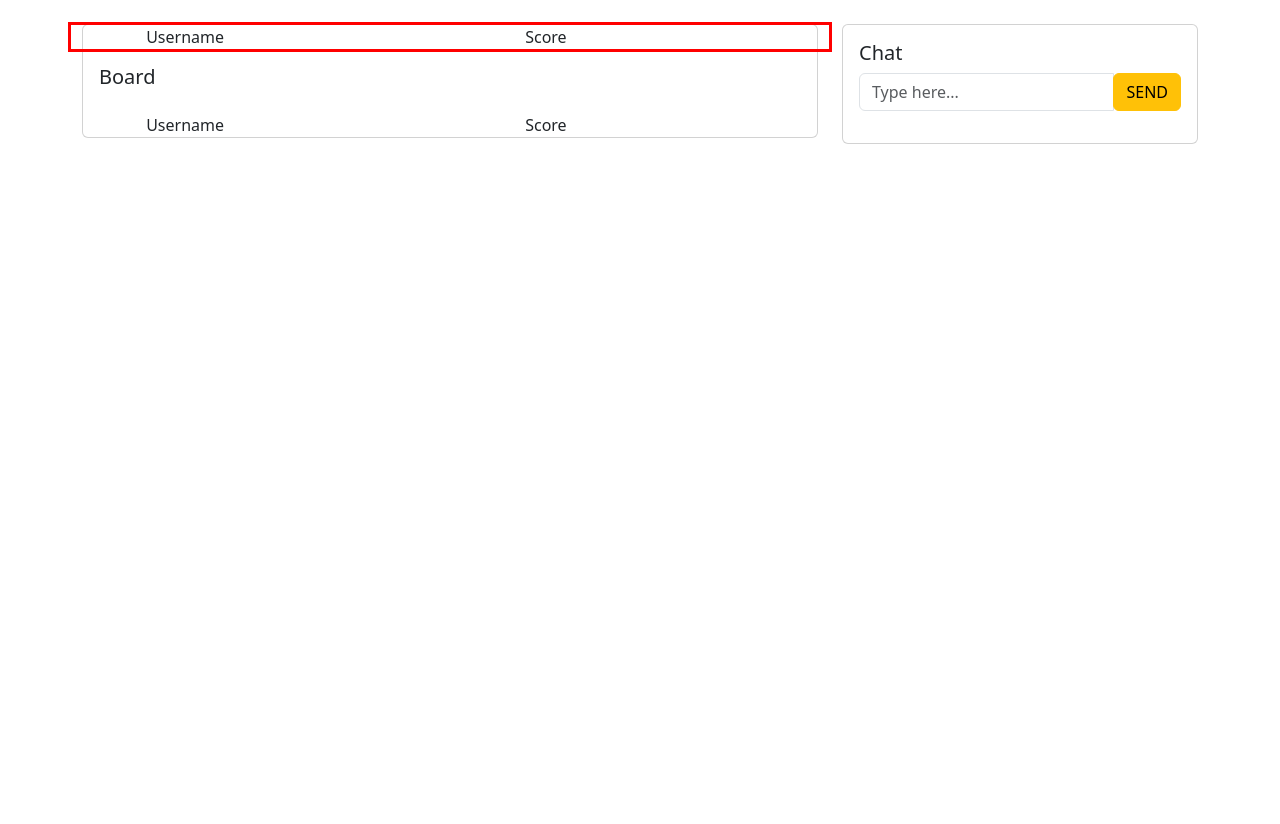
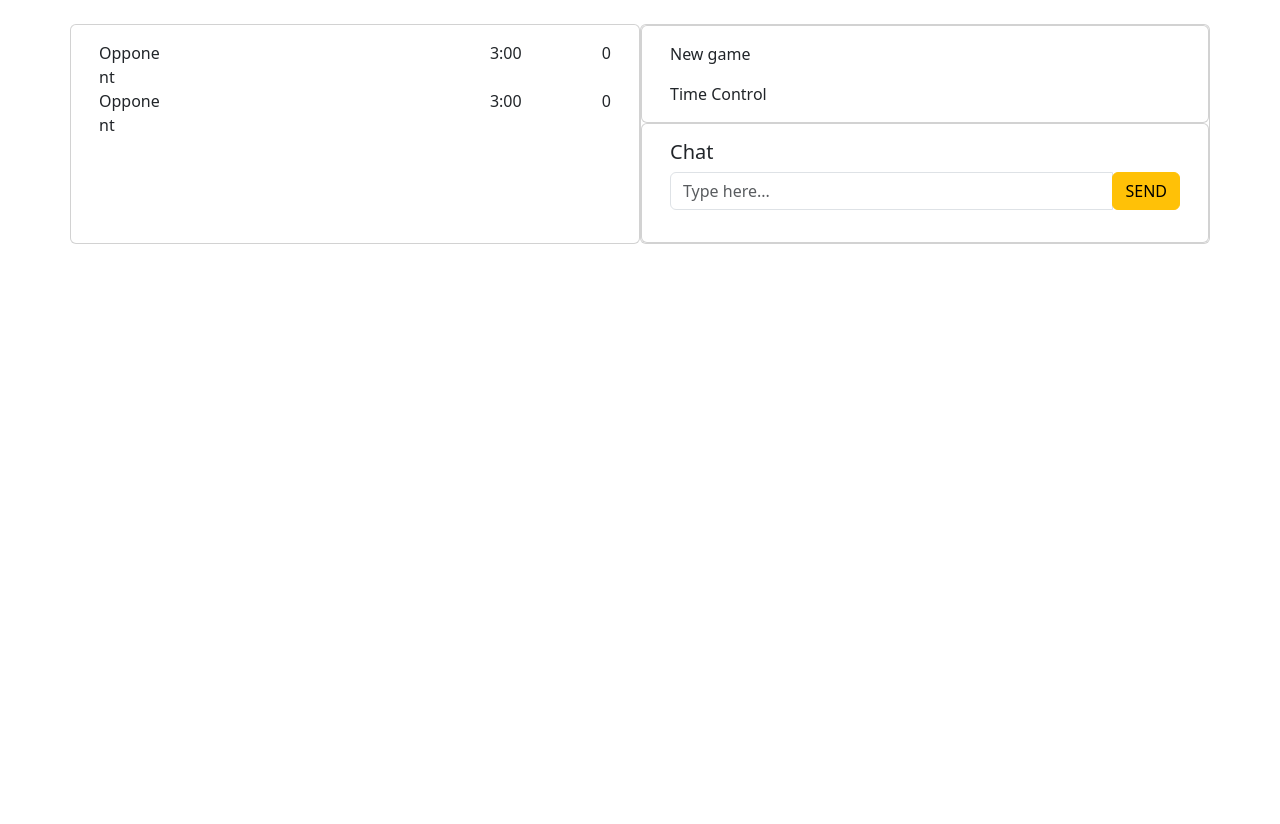
Before and after one commit to abdulelsaied/chesskey, a Flask app: template templates/room.html in a window 1280 px wide. Run offline with Flask 3, Linux system fonts and the light colour scheme; the template is opened without the code that fills it: most values are stand-ins (such as "Sample title", 1, 10 or a date in 2020); some libraries are stand-ins or nearby versions.

Commit message:
update UI

```diff
--- a/templates/room.html
+++ b/templates/room.html
@@ -44,43 +44,36 @@
         </div>
     </form>
 
-    <div class = "container" style = "min-height: 100vh; height: 100%;">
-      <div class="row">
-          <div class="col-sm-8">
-            <div class = "card">
-              <div class = "row  justify-content-around card-opp-header" style = "outline: solid red;">
-                <div class = "col-4">
-                    Username
-                </div>
-                <div class = "col-4">
-                    Score
-                </div>
+    <div class = "container vh-100">
+      <div class = "row">
+        <div class = "col-6 card">
+          <div class = "card-body container">
+            <div class = "row">
+              <div class=" col-2 opp_username">Opponent</div>
+              <div class=" col-2 offset-6 text-end opp_time_left">3:00</div>
+              <div class=" col-2 text-end opp_score">0</div>
+            </div>
+            <div id="myBoard"></div>
+            <div class = "row">
+              <div class=" col-2 username">Opponent</div>
+              <div class=" col-2 offset-6 text-end time_left">3:00</div>
+              <div class=" col-2 text-end score">0</div>
+            </div>
+          </div>
+        </div>
+        <div class = "col-6 card">
+          <div class = "row">
+            <div class = "col-12 card">
+              <div class = "card-body">
+                <p class = "card-text">New game</p>
+                <p class = "card-text">Time Control</p>
               </div>
-              <div class="row card-body">
-                  <h5 class="card-title">Board</h5>
-                  <div id="myBoard"></div>
-                  <!-- <label>Status:</label>
-                  <div id="status"></div>
-                  <label>FEN:</label>
-                  <div id="fen"></div>
-                  <label>PGN:</label>
-                  <div id="pgn"></div> -->
-              </div>
-              <div class = "row justify-content-around card-user-header">
-                <div class = "col-4">
-                  Username
-              </div>
-              <div class = "col-4">
-                  Score
-              </div>
-              </div>
+            </div>
           </div>
-          </div>
-
-          <div class="col-sm-4">
-            <div class="card">
-              <div class="card-body">
-                  <h5 class="card-title">Chat</h5>
+          <div class = "row">
+            <div class = "col-12 card">
+              <div class = "card-body">
+                <h5 class="card-title">Chat</h5>
                   <div class = "chatbox">
                       <div id = "display-message-section"></div>
                     <div id="input-area" class="input-group mb-3">
@@ -90,13 +83,10 @@
                           </div>
                       </div>
                   </div>
-                <!-- <p class="card-text">With supporting text below as a natural lead-in to additional content.</p>
-                <a href="#" class="btn btn-primary">Go somewhere</a> -->
               </div>
             </div>
           </div>
-
-
+        </div>
       </div>
     </div>
 
```
Also changed, not shown: app.py (+0 -11 lines).
